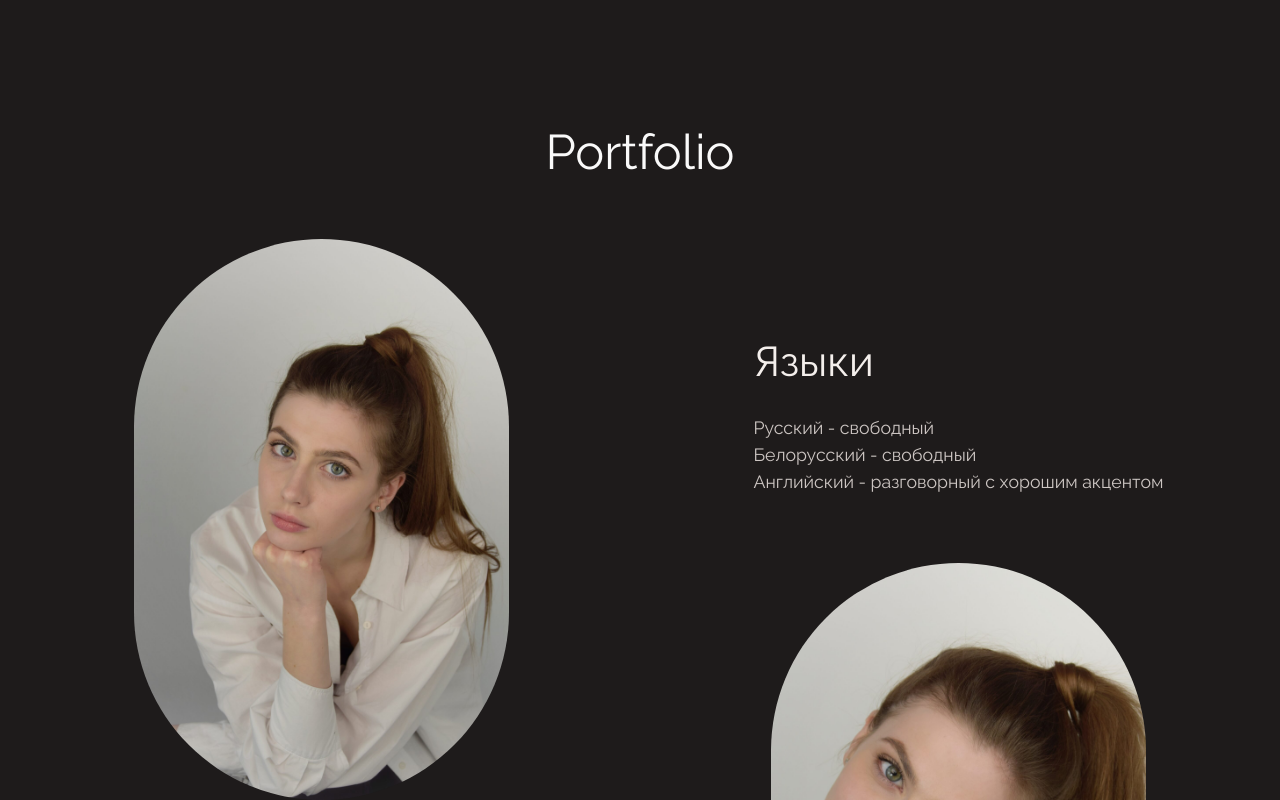
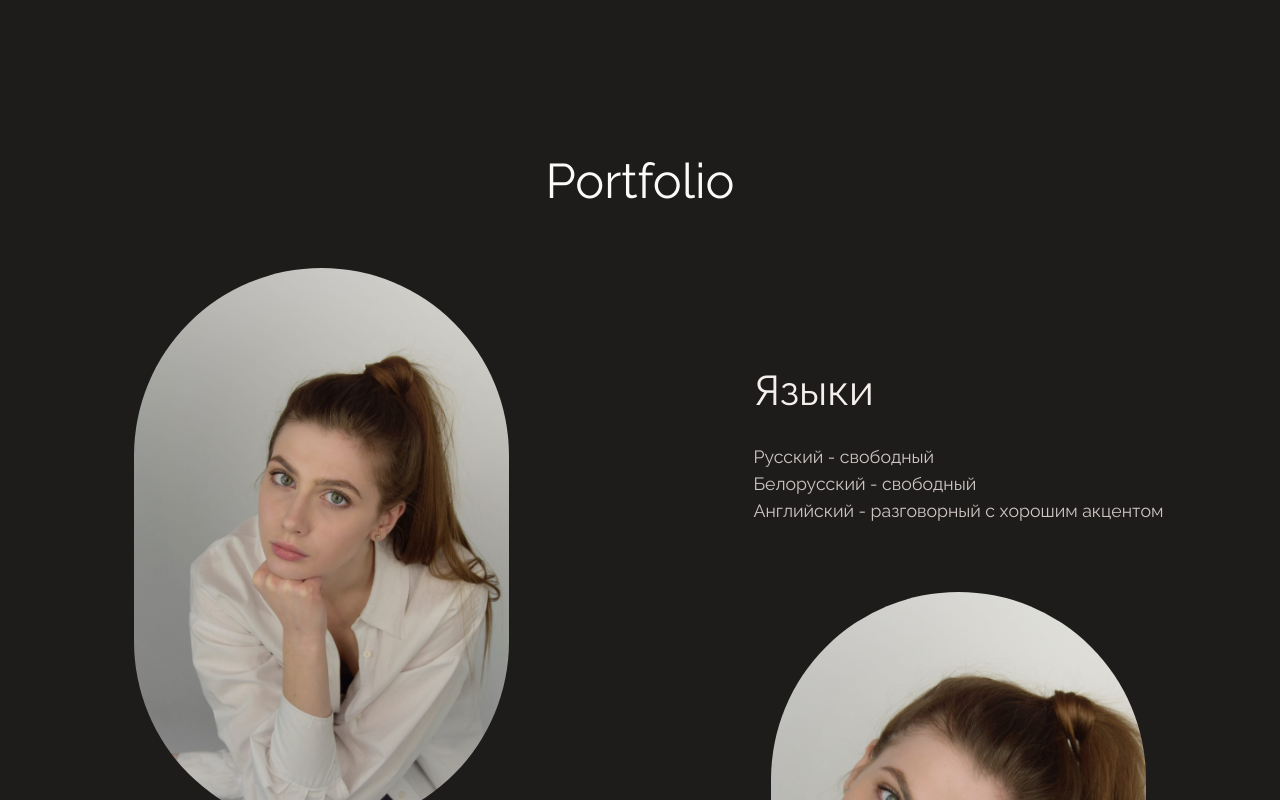
Before and after one commit to IgCheer/taborkoo-portfolio, a plain HTML site: page index.html in a window 1280 px wide. Shown: the part 1440-2240 px from the top of the page. Drawn offline with Linux system fonts and the light colour scheme.

Commit message:
Update style.css

```diff
--- a/css/style.css
+++ b/css/style.css
@@ -721,6 +721,14 @@ button {
     padding-bottom: calc(70px + 10 * ((100vw - 320px) / 1110));
   }
 }
+.portfolio__title {
+  padding-top: 30px;
+}
+@media (max-width: 1430px) {
+  .portfolio__title {
+    padding-top: calc(20px + 10 * ((100vw - 320px) / 1110));
+  }
+}
 .portfolio__body {
   display: -webkit-box;
   display: -ms-flexbox;
@@ -896,6 +904,10 @@ button {
   width: 100%;
   height: 100%;
   overflow: hidden;
+}
+
+.desc__title {
+  padding-top: 30px;
 }
 
 .slider {
```
